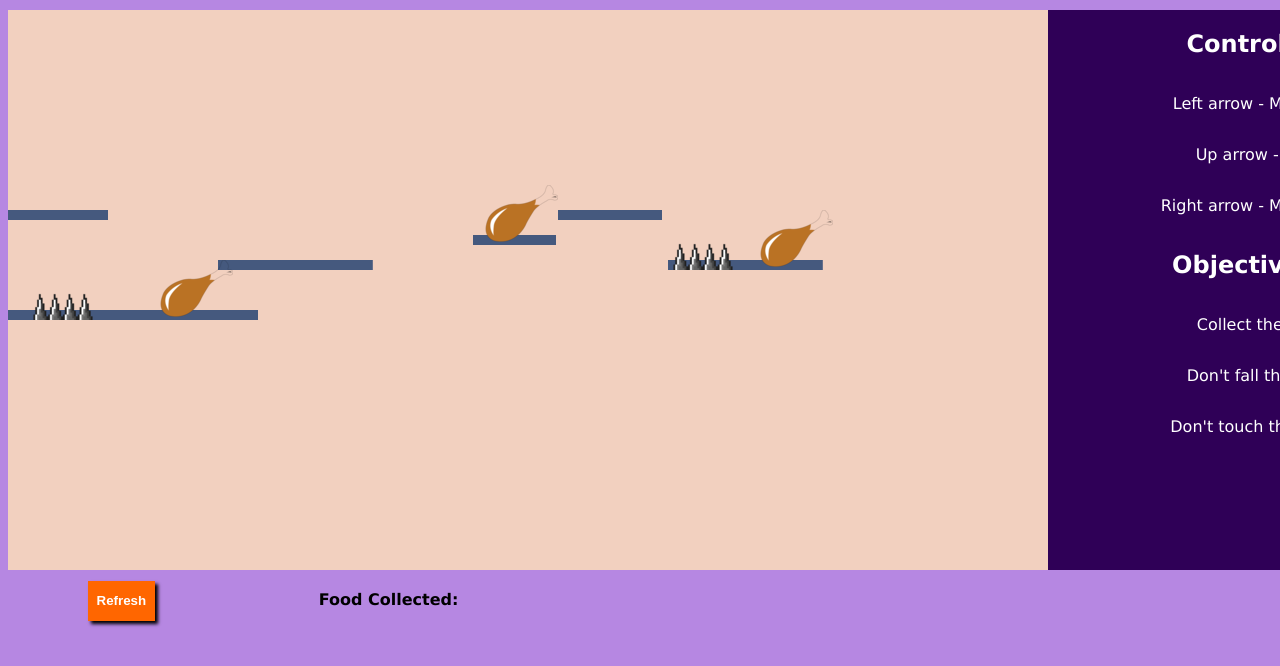
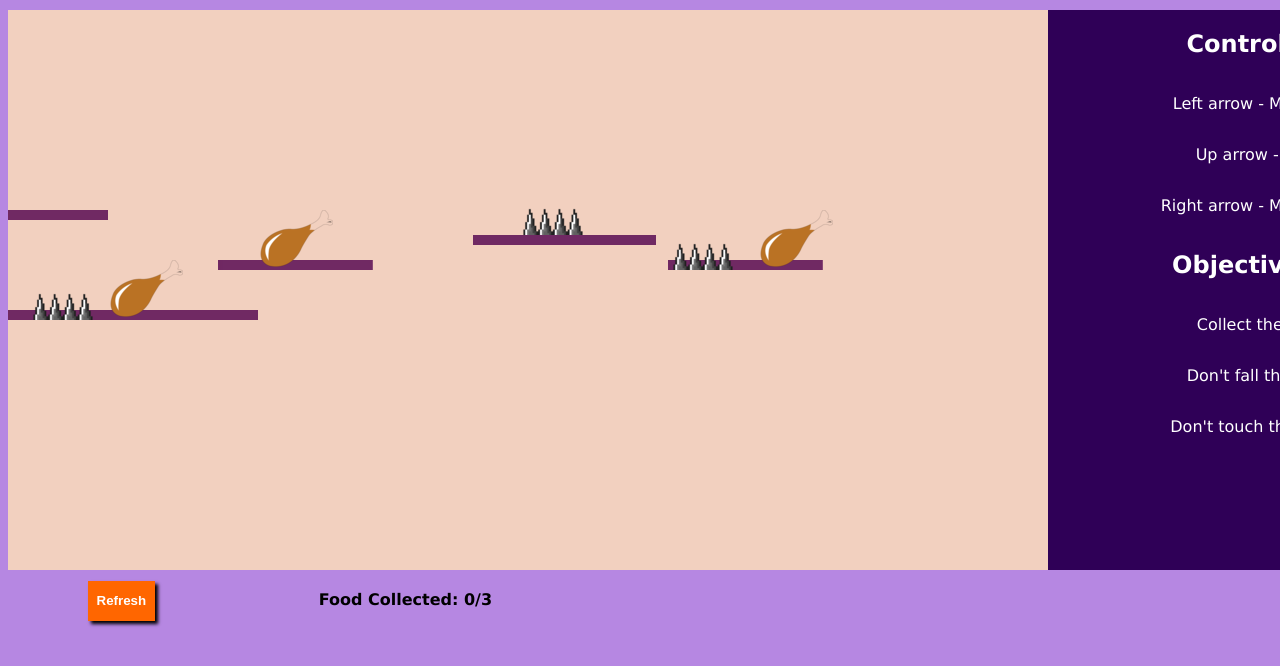
Before and after one commit to zanematero/platform-game, a plain HTML site: page index.html in a window 1280 px wide. Shown: the part 110-776 px from the top of the page. Drawn offline with Linux system fonts and the light colour scheme.

Commit message:
added collision to food elements

```diff
--- a/index.html
+++ b/index.html
@@ -4,6 +4,8 @@
 <title>Platform Game</title>
 <meta name="viewport" content="width=device-width,initial-scale=1">
 <link rel="stylesheet" href="style.css">
+<link rel="preload" href="assets/turkey.png" as="image">
+<link rel="preload" href="assets/spike.png" as="image">
 <body id="body">
     <header>
         <!-- Game name -->
@@ -37,7 +39,7 @@
         <button id="refreshButton">Refresh</button>
     </span>
     <span>
-        <p>Food Collected:</p>
+        <p>Food Collected: <span id="foodCollected"></span>/3</p>
     </span>
 </footer>
     <script src="index.js"></script>
--- a/index.js
+++ b/index.js
@@ -17,28 +17,67 @@ function newPlayer(url){
 };
 
 // Add spike image to canvas
-let spikes = []
-function renderSpike(x,y){
+let spikes = [
+    {
+        x: 10,
+        y: 250
+    },
+    {
+        x: 650,
+        y: 200
+    },
+    {
+        x: 500,
+        y: 165
+    }
+]
+function renderSpike(){
     if(canvas.getContext){
         var img = new Image();
         img.src = "assets/spike.png";
         img.onload = function(){
-        ctx.drawImage(img,10,250),
-        ctx.drawImage(img,650,200)
+            for (i = 0; i < spikes.length; i++) {
+                ctx.drawImage(img, spikes[i].x, spikes[i].y);
+            }
         }
     }
 }
 
 // Add food image to canvas
-let foods = []
+window.onload = function() {
+    document.getElementById("foodCollected").innerHTML = foodCollected;
+}
+let foodCollected = 0;
+var foodsCount = 3;
+let foods = [
+    {
+        x: 250,
+        y: 200,
+        width: 250,
+        height: 250
+
+    },
+    {
+        x: 750,
+        y: 200,
+        width: 250,
+        height: 250
+    },
+    {
+        x: 100,
+        y: 250,
+        width: 250,
+        height: 250
+    }
+]
 function renderFood(){
     if(canvas.getContext){
         var img = new Image();
         img.src = "assets/turkey.png";
         img.onload = function(){
-        ctx.drawImage(img,475,175),
-        ctx.drawImage(img,150,250),
-        ctx.drawImage(img,750,200)
+            for (i = 0; i < foods.length; i++) {
+                ctx.drawImage(img, foods[i].x, foods[i].y);
+            }
         }
     }
 }
@@ -96,7 +135,7 @@ var keysCurrent = {
 
 var movementGravity = 0.25;
 
-var movementFriction = 0.1;
+var movementFriction = 0.0;
 
 function keydown(e) {
     // Left arrow
@@ -140,7 +179,7 @@ var platforms = [];
 var platformCount = 5;
 
 function renderPlatform() {
-    ctx.fillStyle = "#45597E";
+    ctx.fillStyle = "#702963";
     for (i = 0; i < platforms.length; i++) {
         ctx.fillRect(platforms[i].x, platforms[i].y, platforms[i].width, platforms[i].height);
     }
@@ -177,15 +216,9 @@ function createPlatform() {
             {
                 x: 2 * (i + 232.5),
                 y: 225,
-                width: 75,
+                width: 175,
                 height: 10
             },
-            {
-                x: 1 * (i + 550),
-                y: 200,
-                width: 100,
-                height: 10
-            }
         );
     };
 };
@@ -228,6 +261,7 @@ function checkStatus() {
         stanceCurrent = animation.stand;
     }
 
+    console.log(foodCollected)
     createCanvas();
     createPlayer();
     renderPlatform();
@@ -235,8 +269,32 @@ function checkStatus() {
     renderFood();
 }
 
+function checkScore() {
+    for (let i = 0; i < foodsCount; i++) {
+        if (foods[0].x < playerInfo.x && playerInfo.x < foods[0].x + foods[0].width &&
+            foods[0].y < playerInfo.y && playerInfo.y < foods[0].y + foods[0].height) {
+                foodCollected += 1
+                foodsCount -= 1
+            }
+        }
+    for (let i = 0; i < foodsCount; i++) {
+        if (foods[1].x < playerInfo.x && playerInfo.x < foods[1].x + foods[1].width &&
+            foods[1].y < playerInfo.y && playerInfo.y < foods[1].y + foods[1].height) {
+                foodCollected += 1
+                foodsCount -= 1
+            }
+        }
+    for (let i = 0; i < foodsCount; i++) {
+        if (foods[2].x < playerInfo.x && playerInfo.x < foods[2].x + foods[2].width &&
+            foods[2].y < playerInfo.y && playerInfo.y < foods[2].y + foods[2].height) {
+                foodCollected += 1
+                foodsCount -= 1
+            }
+        }
+}
 createPlatform();
 setInterval(checkStatus, 15);
+setInterval(checkScore, 25);
 document.addEventListener('keydown', keydown);
 document.addEventListener('keyup', keyup);
 
```
